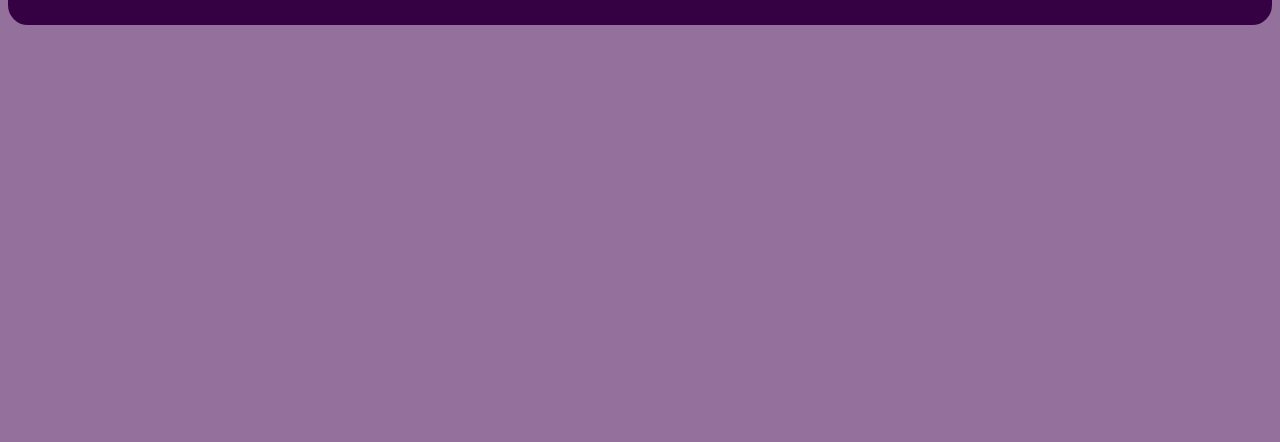
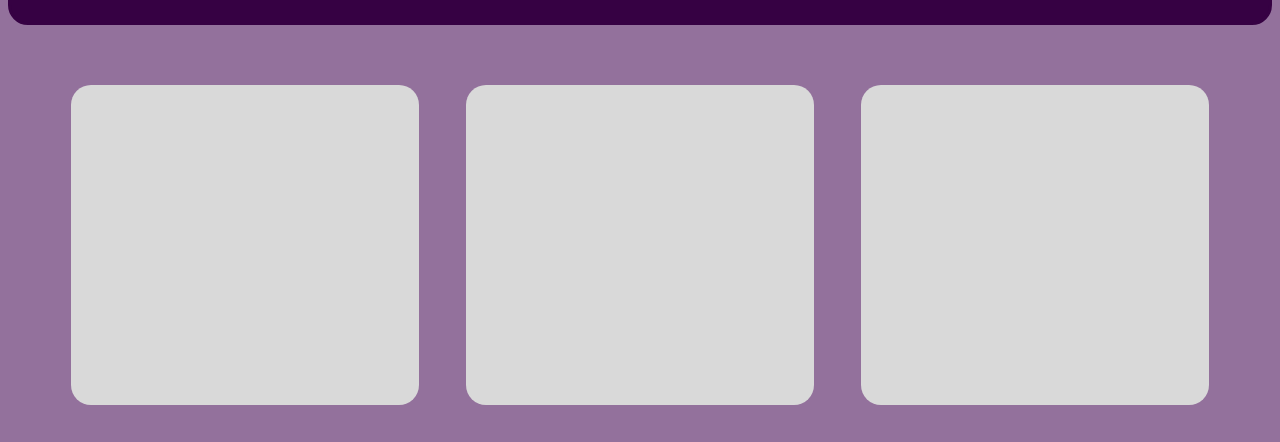
Before and after one commit to Tonino01/Schoolastick, a plain HTML site: page indexDocente.html in a window 1280 px wide. Shown: the part 325-767 px from the top of the page. Drawn offline with Linux system fonts and the light colour scheme.

Commit message:
iniziata pagina docente

```diff
--- a/Css/docenteStile.css
+++ b/Css/docenteStile.css
@@ -42,7 +42,7 @@ h1 {
 	border-radius: 20px;
 }
 
-.bannerSegnalazioni {
+.containerSegnalazioni {
     color: white;
     border-style: solid;
     border-color: #360143;
@@ -57,7 +57,7 @@ h1 {
 
 
 
-.bannerSegnalazioni h2 {
+.containerSegnalazioni h2 {
     flex-grow: 1;
 	font-size: 48px;
     text-align: center;
@@ -95,10 +95,23 @@ h1 {
 	height: 20px;
 }
 
-
+.segnalazioni {
+    display: flex;
+    flex-wrap: wrap;
+    justify-content: space-around; /* Distribuisce uniformemente gli elementi */
+    align-content: space-around; /* Distribuisce uniformemente le righe */
+    width: 100%;
+    height: 100vh;
+    margin: 0;
+    padding: 40px; /* Margini interni */
+    box-sizing: border-box;
+}
 
 .segnalazione {
-
-	background-color: #D9D9D9;
-
+    background-color: #D9D9D9;
+    height: calc((100vh - 120px) / 2 - 20px); /* Calcola l'altezza tenendo conto dei padding e degli spazi tra le righe */
+    width: calc((100% - 80px) / 3 - 20px); /* Calcola la larghezza tenendo conto dei padding e degli spazi tra i div */
+    margin: 10px;
+    border-radius: 20px;
+    box-sizing: border-box;
 }
--- a/Css/registraStile.css
+++ b/Css/registraStile.css
@@ -9,14 +9,14 @@ body {
   font-family: 'Madimi One', sans-serif;
 
 
+
+
 }
 
 h1 {
 	color: white;
 	margin-top: 60px;
 	font-size: 48px;
-	align-items: center;
-	text-align: center;
 
 }
 
--- a/indexDocente.html
+++ b/indexDocente.html
@@ -19,12 +19,12 @@
 
 		</div>
 
-		<!--Banner delle Segnalazioni-->
-
-		<div class = "bannerSegnalazioni">
 
 
-			<button class = "buttonNuova" onclick = "nuovaSegnalazione()">
+		<div class = "containerSegnalazioni">
+
+
+			<button class = "buttonNuova">
 
 			<img src = ".\icone\edit_icon.png" class = "editIcon"></img>
 
@@ -33,8 +33,6 @@
 			<h2><span id = "segnalazioni">Segnalazioni :</span></h2>
 
 		</div>
-
-		<!--Pannello delle Segnalazioni-->
 
 		<div class = "segnalazioni">
 
@@ -45,6 +43,13 @@
 					<h4><span></span></h4>
 
 				</div>
+
+
+
+			</div>
+
+			<div class = "segnalazione">
+
 
 			</div>
 
```
Also changed, not shown: Js/registraScript.js (line endings or trailing spaces).
